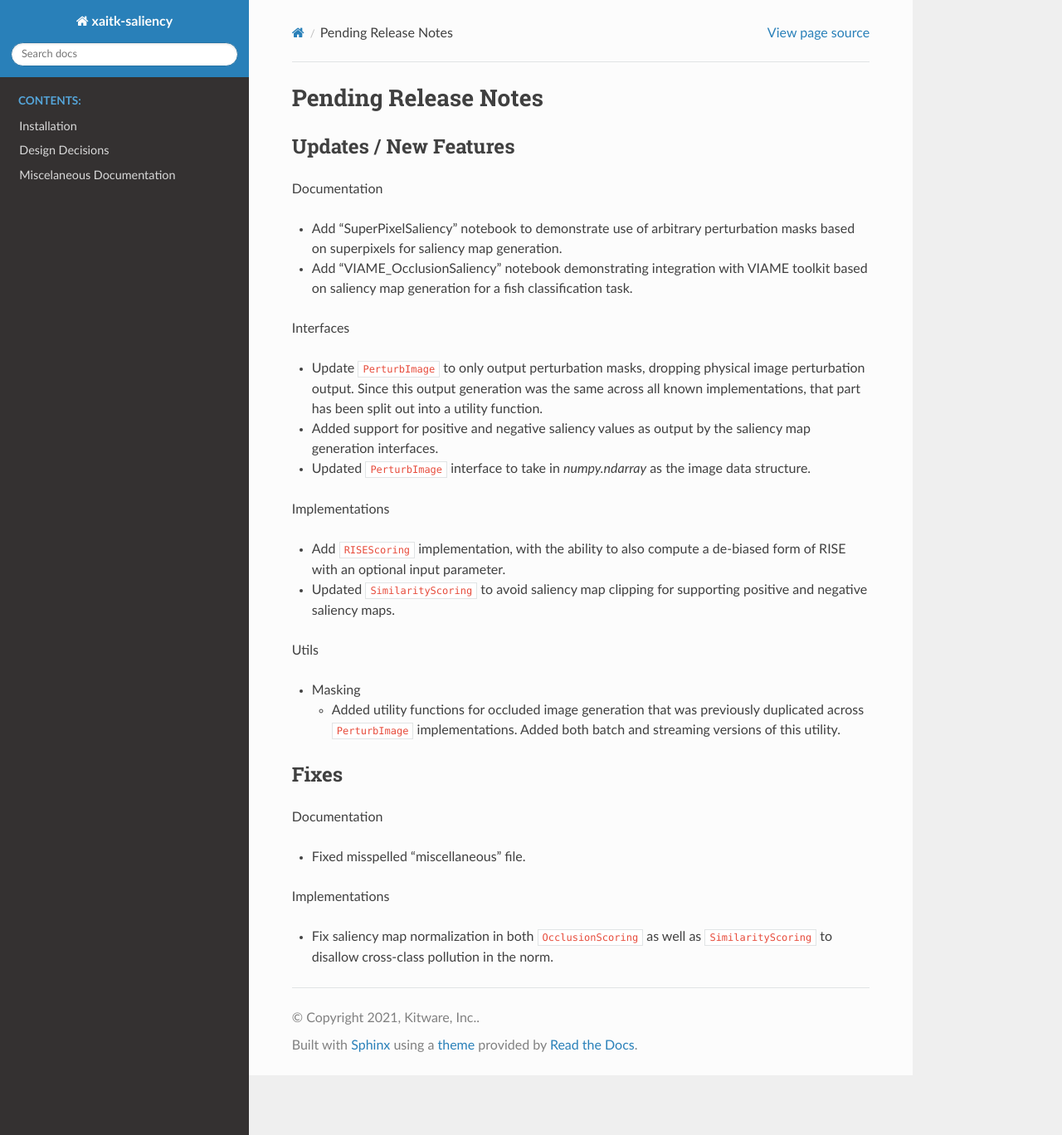
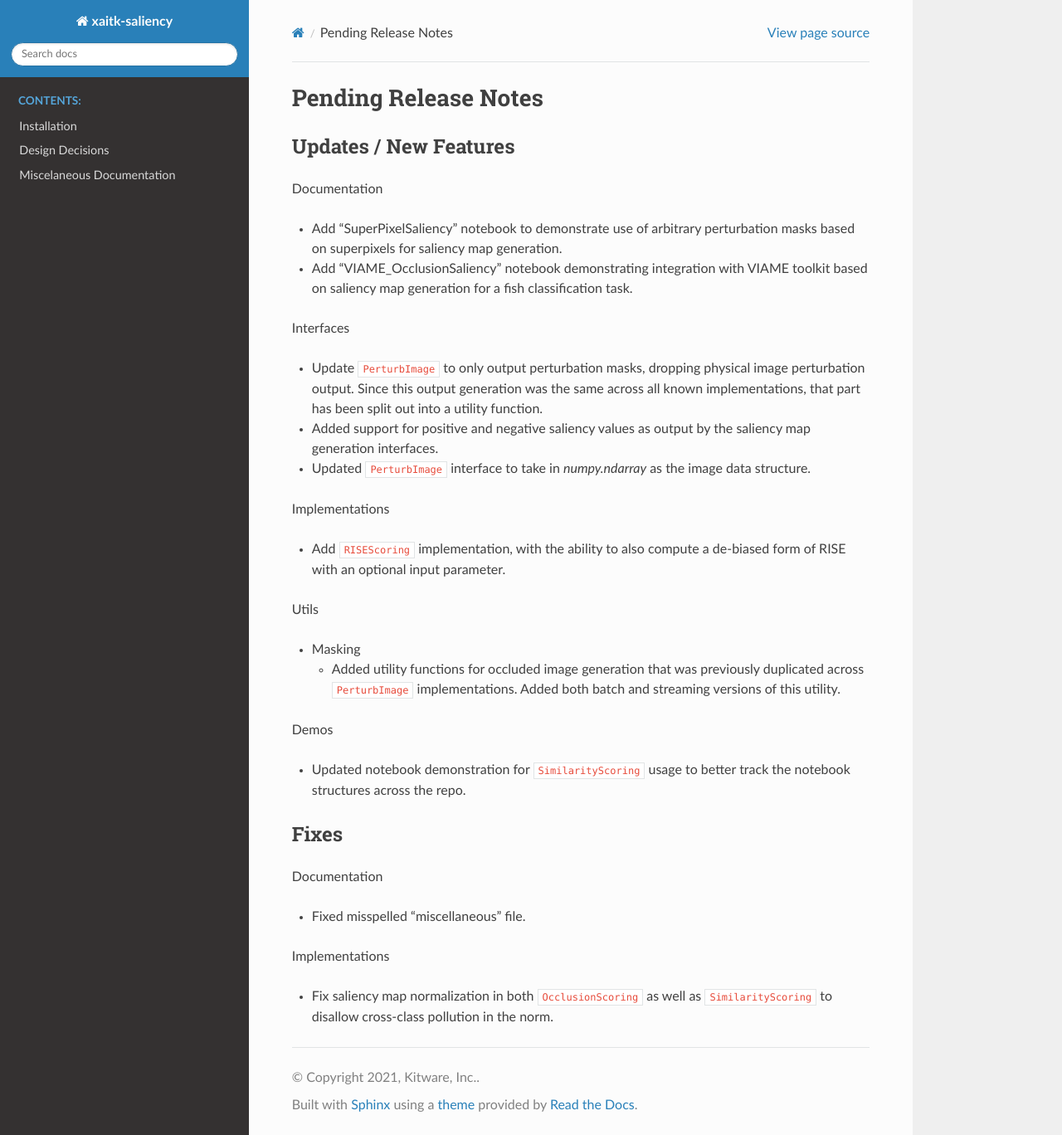
Before and after one commit to XAITK/xaitk-saliency, a Sphinx documentation site: the page built from docs/release_notes/pending_release.rst, in a window 1280 px wide and 1368 px high. Shown: the whole window at 83% size. Built offline with Sphinx 7.4.7 and the Read the Docs theme 2.0.0, drawn with Linux system fonts in a browser that asks for light colours; pages that are not in the unit, such as notebooks, are missing from menus.

```diff
--- a/docs/release_notes/pending_release.rst
+++ b/docs/release_notes/pending_release.rst
@@ -31,9 +31,6 @@
 * Add ``RISEScoring`` implementation, with the ability to also compute a
   de-biased form of RISE with an optional input parameter.
 
-* Updated ``SimilarityScoring`` to avoid saliency map clipping for supporting
-  positive and negative saliency maps.
-
 Utils
 
 * Masking
@@ -42,6 +39,10 @@
     duplicated across ``PerturbImage`` implementations. Added both batch and
     streaming versions of this utility.
 
+Demos
+
+* Updated notebook demonstration for ``SimilarityScoring`` usage to better track
+  the notebook structures across the repo.
 
 Fixes
 -----
```
Also changed, not shown: 2 other files.
